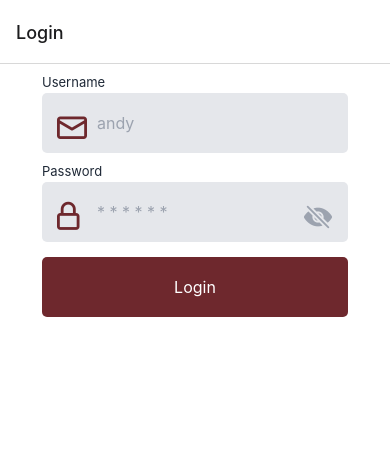
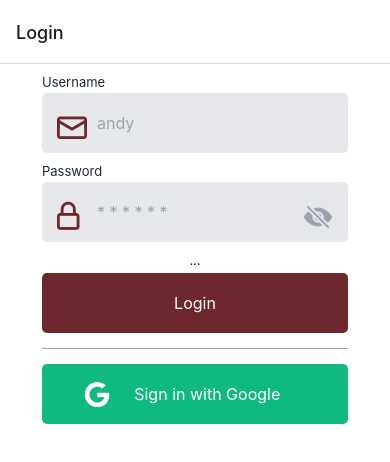
Before and after one commit to fjmadrid/CS50M_bpress_patient_movile, a React Native app: screen /Login in a window 390 px wide. Shown: the top 462 px of the page. Built offline with nearby package versions, Linux system fonts and the light colour scheme.

Commit message:
Added google button to sign in.

```diff
--- a/src/screens/LoginScreen.js
+++ b/src/screens/LoginScreen.js
@@ -11,11 +11,13 @@ import {
   RightIcon,
   StyledButton,
   StyledButtonText,
+  MsgBox,
+  Line,
 } from "../components/styled";
 
-import { Octicons, Ionicons } from "@expo/vector-icons";
+import { Octicons, Ionicons, Fontisto } from "@expo/vector-icons";
 
-const { darkLight, brand } = Colors;
+const { darkLight, brand, primary } = Colors;
 
 import { Formik } from "formik";
 
@@ -52,8 +54,16 @@ export function LoginScreen({ navigation }) {
                 hidePassword={hidePassword}
                 setHidePassword={setHidePassword}
               />
-              <StyledButton>
+              <MsgBox>...</MsgBox>
+              <StyledButton onPress={handleSubmit}>
                 <StyledButtonText>Login</StyledButtonText>
+              </StyledButton>
+              <Line />
+              <StyledButton google={true} onPress={handleSubmit}>
+                <Fontisto name="google" color={primary} size={25} />
+                <StyledButtonText google={true}>
+                  Sign in with Google
+                </StyledButtonText>
               </StyledButton>
             </StyledFormArea>
           )}
```
